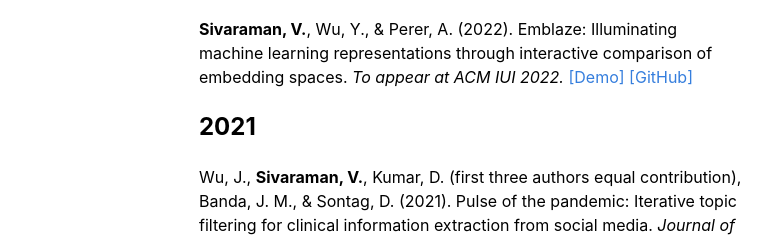
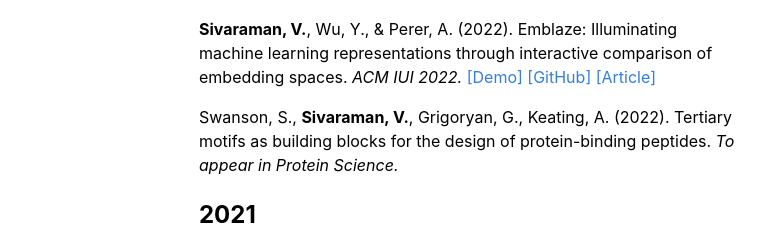
Before and after one commit to venkatesh-sivaraman/venkatesh-sivaraman.github.io, a Svelte app: page / in a window 1280 px wide. Both pictures are taken after a click on the link "Publications". Shown: the part 553-790 px from the top of the page, without its empty margins (33-804 px from the left). Built offline with nearby package versions, Linux system fonts and the light colour scheme.

Commit message:
Update Emblaze citation, add TERM paper

```diff
--- a/src/Publications.svelte
+++ b/src/Publications.svelte
@@ -30,7 +30,7 @@
   <p>
     <strong>Sivaraman, V.</strong>, Wu, Y., & Perer, A. (2022). Emblaze:
     Illuminating machine learning representations through interactive comparison
-    of embedding spaces. <em>To appear at ACM IUI 2022.</em>
+    of embedding spaces. <em>ACM IUI 2022.</em>
     <a class="link blue" href="https://bit.ly/emblaze-demo" target="_blank"
       >[Demo]</a
     >
@@ -39,6 +39,16 @@
       href="https://github.com/cmudig/emblaze"
       target="_blank">[GitHub]</a
     >
+    <a
+      class="link blue"
+      href="https://dl.acm.org/doi/10.1145/3490099.3511137"
+      target="_blank">[Article]</a
+    >
+  </p>
+  <p>
+    Swanson, S., <strong>Sivaraman, V.</strong>, Grigoryan, G., Keating, A.
+    (2022). Tertiary motifs as building blocks for the design of protein-binding
+    peptides. <em>To appear in Protein Science.</em>
   </p>
   <h2>2021</h2>
   <p>
```
